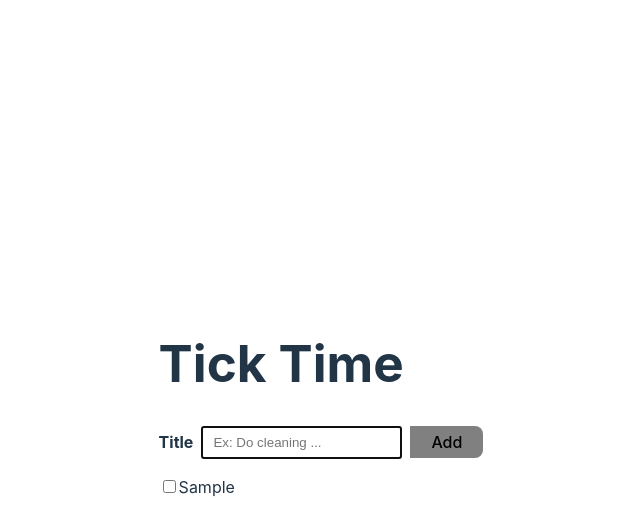
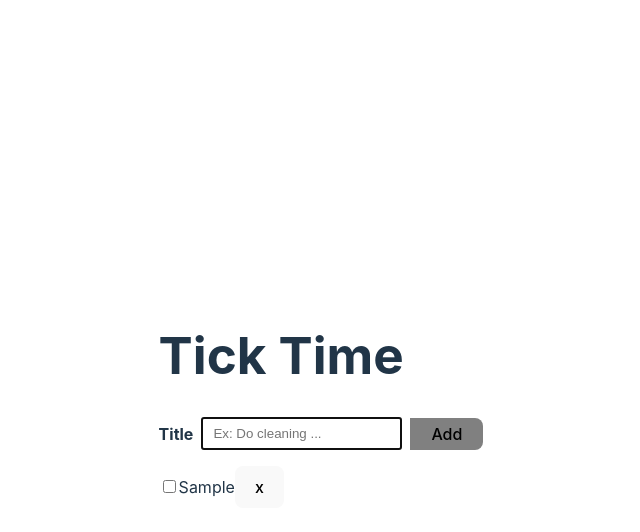
Before and after one commit to rezahedi/ticktime, a React (Vite) app: page / in a window 1280 px wide. Both pictures are taken after typing "Sample" into the empty fields and a click on the button "Add". Shown: the top 532 px of the page, without its empty margins (319-959 px from the left). Built offline with nearby package versions, Linux system fonts and the light colour scheme.

Commit message:
Add remove btn to todo's items

```diff
--- a/src/App.jsx
+++ b/src/App.jsx
@@ -11,11 +11,16 @@ function App() {
     setTodoList((prevData) => [...prevData, {id: Date.now(), title: newTodo} ])
   }
 
+  const removeTodo = (id) => {
+    const newTodoList = todoList.filter( item => item.id !== id )
+    setTodoList( newTodoList )
+  }
+
   return (
     <>
       <h1>Tick Time</h1>
       <AddNew onAddNew={addTodo} />
-      <List todoList={todoList} />
+      <List todoList={todoList} onRemoveTodo={removeTodo} />
     </>
   )
 }
--- a/src/components/Todo/Item.jsx
+++ b/src/components/Todo/Item.jsx
@@ -1,13 +1,14 @@
 
 /* eslint-disable react/prop-types */
 function Item( props ) {
-  const { todoItem } = props
+  const { todoItem, onRemoveTodo } = props
 
   return (
     <div>
       <label>
         <input type="checkbox" />
         {todoItem.title}
+        <button onClick={onRemoveTodo}>x</button>
       </label>
     </div>
   )
--- a/src/components/Todo/List.jsx
+++ b/src/components/Todo/List.jsx
@@ -1,12 +1,12 @@
 import Item from "./Item";
 
 function List( props ) {
-  const { todoList } = props
+  const { todoList, onRemoveTodo } = props
 
   return (
     <div>
       {todoList && todoList.map(item => (
-        <Item key={item.id} todoItem={item} />
+        <Item key={item.id} todoItem={item} onRemoveTodo={() => onRemoveTodo(item.id)} />
       ))}
       {todoList.length === 0 && <p>No Todos, Yay!</p>}
     </div>
```
